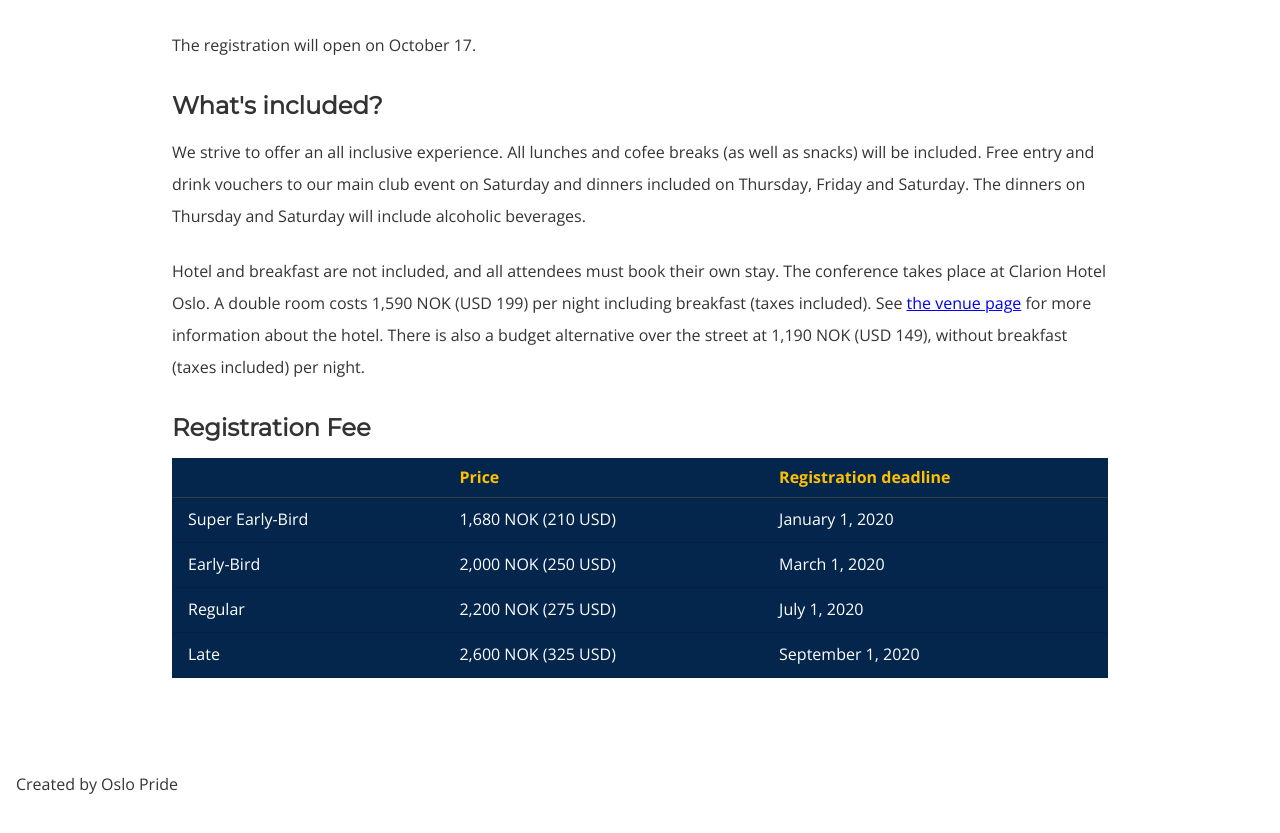
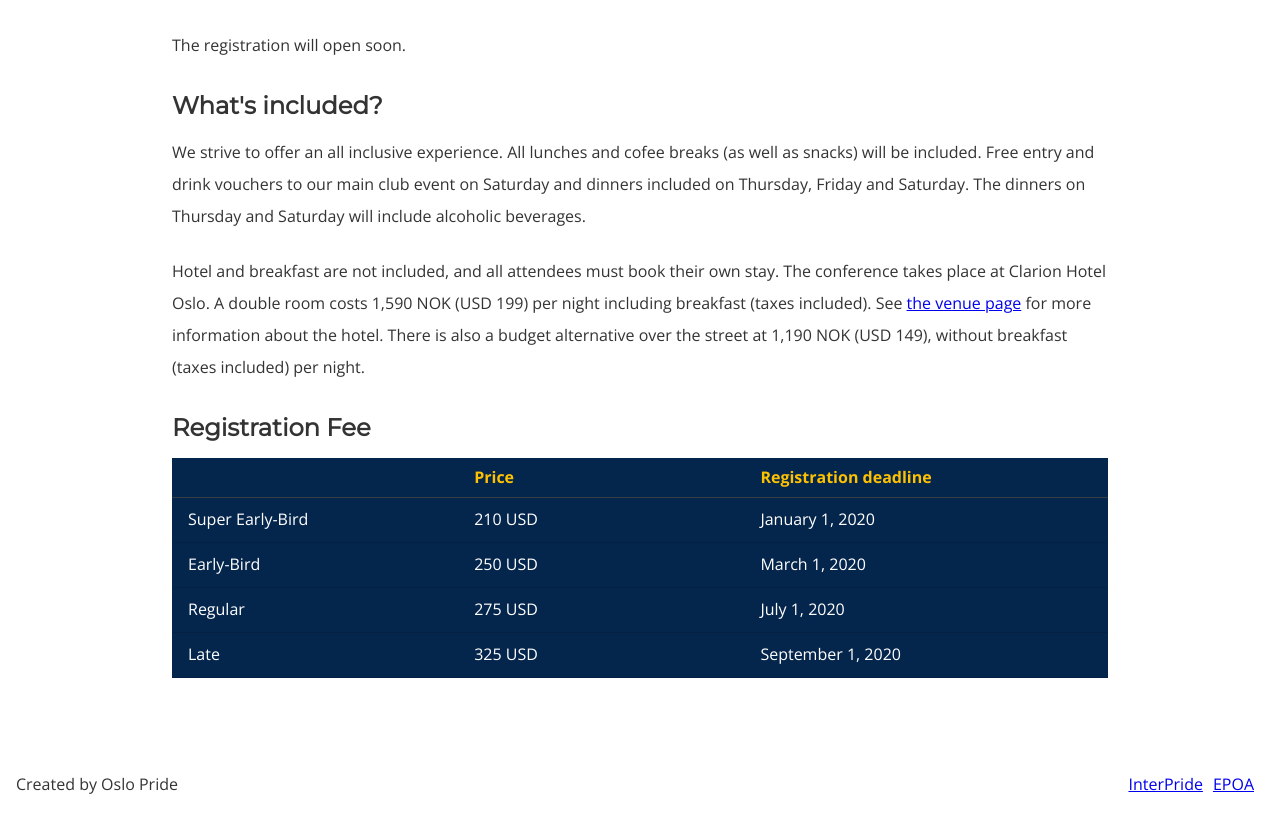
Before and after one commit to oslopride/interpride, a Gatsby site: page /registration in a window 1280 px wide. Shown: the part 213-1046 px from the top of the page. Built offline with nearby package versions, Linux system fonts and the light colour scheme; Gatsby itself is replaced by a stand-in of ours.

Commit message:
Update text (#24)
* use USD on ticket prices

* add interpride and epoa links in the footer

* change ticket release to soon™

```diff
--- a/src/components/Footer/index.tsx
+++ b/src/components/Footer/index.tsx
@@ -1,6 +1,14 @@
 import React from "react";
 import * as S from "./styles";
 
-const Footer = () => <S.Footer>Created by Oslo Pride</S.Footer>;
+const Footer = () => (
+	<S.Footer>
+		<span>Created by Oslo Pride</span>
+		<span>
+			<a href="https://www.interpride.org/">InterPride</a>
+			<a href="http://epoa.eu/">EPOA</a>
+		</span>
+	</S.Footer>
+);
 
 export default Footer;
--- a/src/components/Footer/styles.tsx
+++ b/src/components/Footer/styles.tsx
@@ -13,4 +13,8 @@ export const Footer = styled.footer`
 		justify-content: space-between;
 		align-items: center;
 	}
+
+	a {
+		margin-right: 10px;
+	}
 `;
--- a/src/components/PriceTable/index.tsx
+++ b/src/components/PriceTable/index.tsx
@@ -15,22 +15,22 @@ const PriceTable = () => {
 				<tbody>
 					<tr>
 						<td>Super Early-Bird</td>
-						<td>1,680 NOK (210 USD)</td>
+						<td>210 USD</td>
 						<td>January 1, 2020</td>
 					</tr>
 					<tr>
 						<td>Early-Bird</td>
-						<td>2,000 NOK (250 USD)</td>
+						<td>250 USD</td>
 						<td>March 1, 2020</td>
 					</tr>
 					<tr>
 						<td>Regular</td>
-						<td>2,200 NOK (275 USD)</td>
+						<td>275 USD</td>
 						<td>July 1, 2020</td>
 					</tr>
 					<tr>
 						<td>Late</td>
-						<td>2,600 NOK (325 USD)</td>
+						<td>325 USD</td>
 						<td>September 1, 2020</td>
 					</tr>
 				</tbody>
--- a/src/pages/registration.tsx
+++ b/src/pages/registration.tsx
@@ -11,7 +11,7 @@ const Registration = () => (
 		<Header />
 		<PageTitle title="Registration"></PageTitle>
 		<S.PageContent>
-			<p>The registration will open on October 17.</p>
+			<p>The registration will open soon.</p>
 			<h2>What{"'"}s included?</h2>
 			<p>
 				We strive to offer an all inclusive experience. All lunches and cofee
```
